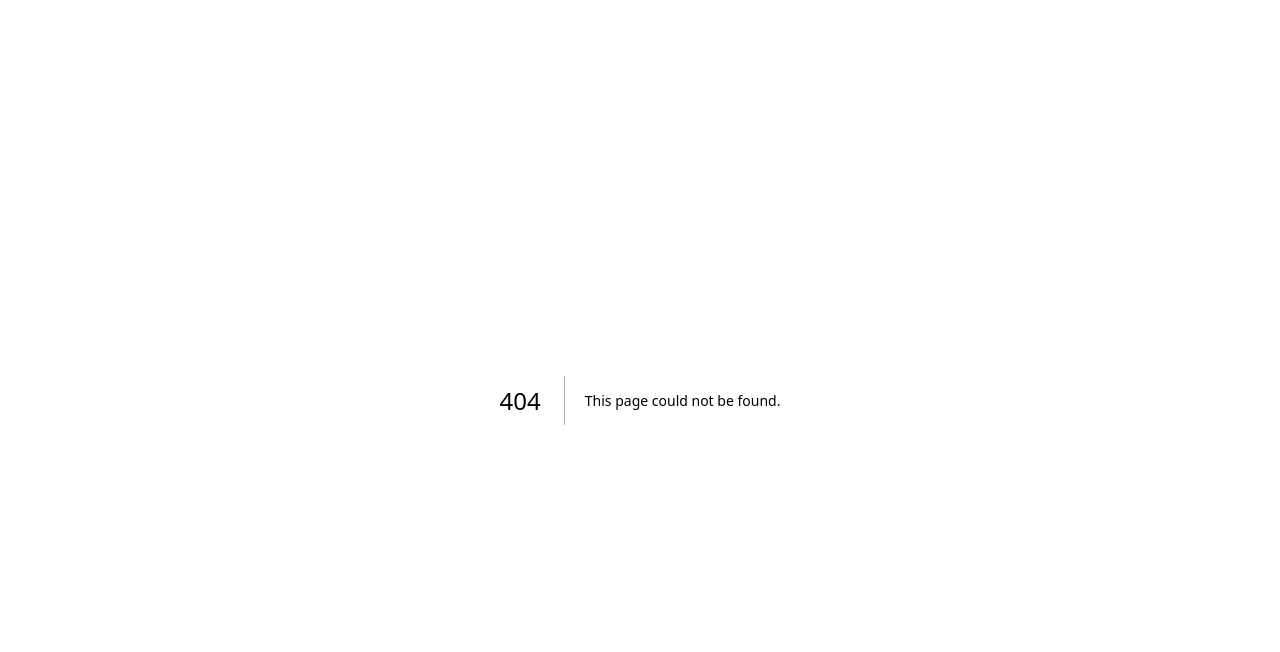
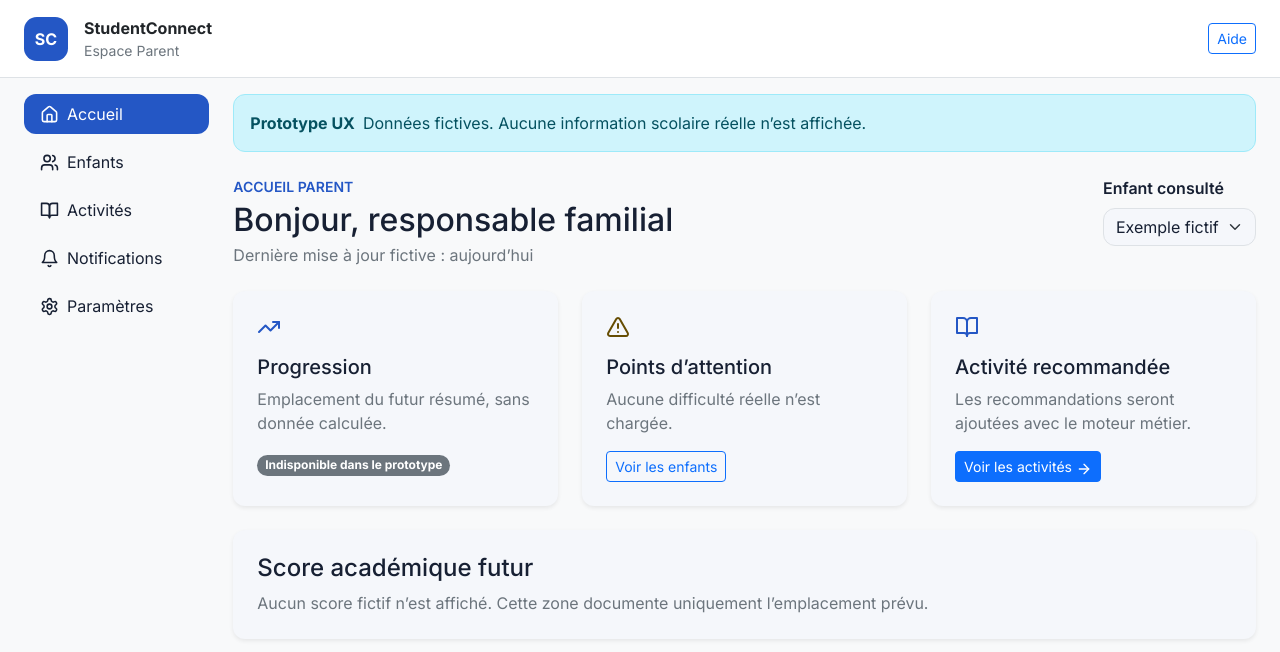
Before and after one commit to niangmamath/education, a Next.js app in the folder apps/web/: page /parent in a window 1280 px wide. Before the commit this address had no page. Shown: the top 652 px of the page. Built offline with nearby package versions, Linux system fonts and the light colour scheme.

Commit message:
feat(web): create Parent layout and dashboard prototype

```diff
--- a/apps/web/app/globals.css
+++ b/apps/web/app/globals.css
@@ -55,3 +55,9 @@ body { min-width: 320px; }
   html { scroll-behavior: auto; }
   *, *::before, *::after { scroll-behavior: auto !important; transition-duration: 0.01ms !important; }
 }
+
+.sc-parent-nav { overflow-x: auto; }
+.sc-parent-nav .nav-link { color: var(--sc-text); white-space: nowrap; }
+.sc-parent-nav .nav-link:hover { background: #e8eefc; color: var(--sc-primary-dark); }
+.sc-parent-nav .nav-link.active { background: var(--sc-primary); color: #fff; }
+@media (min-width: 992px) { .sc-parent-nav { position: sticky; top: 1rem; overflow: visible; } }
--- /dev/null
+++ b/apps/web/app/parent/layout.tsx
@@ -0,0 +1,17 @@
+import type { ReactNode } from 'react';
+import { ParentHeader } from '../../components/parent/parent-header';
+import { ParentNavigation } from '../../components/parent/parent-navigation';
+
+export default function ParentLayout({ children }: { children: ReactNode }) {
+  return (
+    <div className="min-vh-100 bg-body-tertiary">
+      <ParentHeader />
+      <div className="container-fluid px-3 px-lg-4 py-3">
+        <div className="row g-4">
+          <aside className="col-12 col-lg-3 col-xl-2"><ParentNavigation /></aside>
+          <main className="col-12 col-lg-9 col-xl-10" id="contenu-parent">{children}</main>
+        </div>
+      </div>
+    </div>
+  );
+}
--- /dev/null
+++ b/apps/web/app/parent/page.tsx
@@ -0,0 +1,23 @@
+import Link from 'next/link';
+import { AlertTriangle, ArrowRight, BookOpen, TrendingUp } from 'lucide-react';
+import { PrototypeNotice } from '../../components/ui/prototype-notice';
+
+export const metadata = { title: 'Espace Parent' };
+
+export default function ParentDashboardPage() {
+  return (
+    <>
+      <PrototypeNotice />
+      <div className="d-flex flex-column flex-md-row justify-content-between gap-3 align-items-md-start mb-4">
+        <div><p className="text-uppercase text-primary fw-semibold small mb-1">Accueil Parent</p><h1 className="h2 mb-1">Bonjour, responsable familial</h1><p className="text-secondary mb-0">Dernière mise à jour fictive : aujourd’hui</p></div>
+        <div><label htmlFor="student-example" className="form-label fw-semibold">Enfant consulté</label><select id="student-example" className="form-select" defaultValue="example"><option value="example">Exemple fictif</option></select></div>
+      </div>
+      <div className="row g-4 mb-4">
+        <div className="col-md-6 col-xl-4"><section className="card h-100 border-0 shadow-sm"><div className="card-body p-4"><TrendingUp className="text-primary mb-3" aria-hidden="true" /><h2 className="h5">Progression</h2><p className="text-secondary">Emplacement du futur résumé, sans donnée calculée.</p><span className="badge text-bg-secondary">Indisponible dans le prototype</span></div></section></div>
+        <div className="col-md-6 col-xl-4"><section className="card h-100 border-0 shadow-sm"><div className="card-body p-4"><AlertTriangle className="text-warning-emphasis mb-3" aria-hidden="true" /><h2 className="h5">Points d’attention</h2><p className="text-secondary">Aucune difficulté réelle n’est chargée.</p><Link href="/parent/enfants" className="btn btn-outline-primary btn-sm">Voir les enfants</Link></div></section></div>
+        <div className="col-md-6 col-xl-4"><section className="card h-100 border-0 shadow-sm"><div className="card-body p-4"><BookOpen className="text-primary mb-3" aria-hidden="true" /><h2 className="h5">Activité recommandée</h2><p className="text-secondary">Les recommandations seront ajoutées avec le moteur métier.</p><Link href="/parent/activites" className="btn btn-primary btn-sm">Voir les activités <ArrowRight size={16} aria-hidden="true" /></Link></div></section></div>
+      </div>
+      <section className="card border-0 shadow-sm"><div className="card-body p-4"><h2 className="h4">Score académique futur</h2><p className="text-secondary mb-0">Aucun score fictif n’est affiché. Cette zone documente uniquement l’emplacement prévu.</p></div></section>
+    </>
+  );
+}
--- /dev/null
+++ b/apps/web/components/parent/parent-header.tsx
@@ -0,0 +1,15 @@
+import Link from 'next/link';
+
+export function ParentHeader() {
+  return (
+    <header className="border-bottom bg-white">
+      <div className="container-fluid px-3 px-lg-4 py-3 d-flex align-items-center justify-content-between gap-3">
+        <Link href="/parent" className="d-inline-flex align-items-center gap-3 text-decoration-none">
+          <span className="sc-brand-mark" aria-hidden="true">SC</span>
+          <span><span className="d-block fw-bold text-dark">StudentConnect</span><span className="d-block small text-secondary">Espace Parent</span></span>
+        </Link>
+        <Link href="/aide" className="btn btn-outline-primary btn-sm">Aide</Link>
+      </div>
+    </header>
+  );
+}
--- /dev/null
+++ b/apps/web/components/parent/parent-navigation.tsx
@@ -0,0 +1,33 @@
+'use client';
+
+import Link from 'next/link';
+import { usePathname } from 'next/navigation';
+import { Bell, BookOpen, Users, House, Settings } from 'lucide-react';
+
+const items = [
+  { href: '/parent', label: 'Accueil', icon: House, exact: true },
+  { href: '/parent/enfants', label: 'Enfants', icon: Users },
+  { href: '/parent/activites', label: 'Activités', icon: BookOpen },
+  { href: '/parent/notifications', label: 'Notifications', icon: Bell },
+  { href: '/parent/parametres', label: 'Paramètres', icon: Settings },
+];
+
+export function ParentNavigation() {
+  const pathname = usePathname();
+  return (
+    <nav aria-label="Navigation Parent" className="sc-parent-nav">
+      <ul className="nav nav-pills flex-row flex-lg-column gap-2 mb-0">
+        {items.map(({ href, label, icon: Icon, exact }) => {
+          const active = exact ? pathname === href : pathname.startsWith(href);
+          return (
+            <li className="nav-item" key={href}>
+              <Link href={href} className={`nav-link d-flex align-items-center gap-2 ${active ? 'active' : ''}`} aria-current={active ? 'page' : undefined}>
+                <Icon size={19} aria-hidden="true" /><span>{label}</span>
+              </Link>
+            </li>
+          );
+        })}
+      </ul>
+    </nav>
+  );
+}
--- /dev/null
+++ b/apps/web/components/ui/prototype-notice.tsx
@@ -0,0 +1,8 @@
+export function PrototypeNotice() {
+  return (
+    <div className="alert alert-info d-flex flex-column flex-sm-row gap-2 align-items-sm-center mb-4" role="note">
+      <strong>Prototype UX</strong>
+      <span>Données fictives. Aucune information scolaire réelle n’est affichée.</span>
+    </div>
+  );
+}
```
